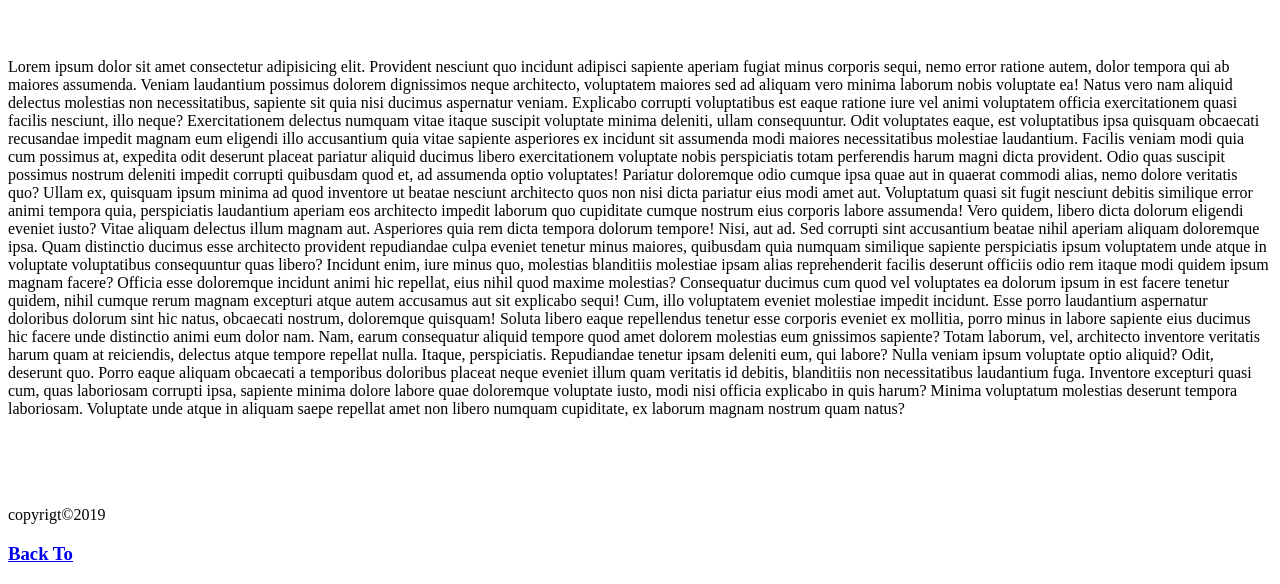
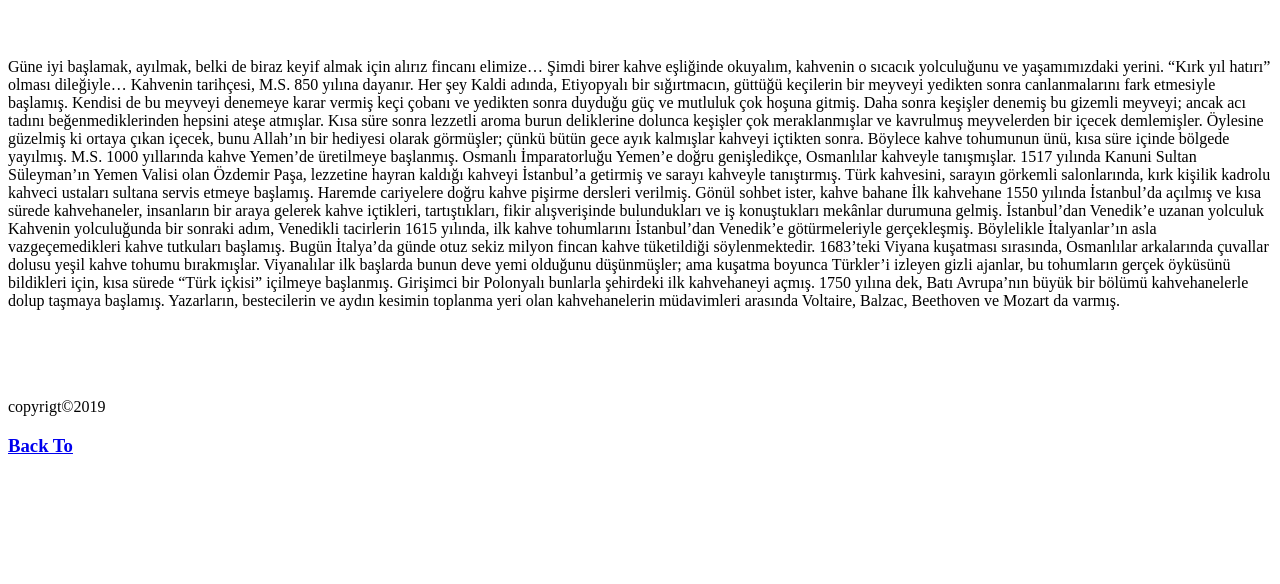
Before and after one commit to yuceldursun/newprojects, a plain HTML site: page about.html in a window 1280 px wide. Shown: the part 265-849 px from the top of the page. After the commit the page ends 800 px from the top, so only its background shows below. Drawn offline with Linux system fonts and the light colour scheme.

Commit message:
Add files via upload

```diff
--- a/about.html
+++ b/about.html
@@ -13,7 +13,7 @@
     <h3>Coffe Junkie</h3>
     <ul>
         <li><a href="index.html ">Home</a></li>
-        <li><a href="abaout.html ">Abaout</a></li>
+        <li><a href="abaout.html ">About</a></li>
         <li><a href="numbers.html ">Numbers</a></li>
         <li><a href="contact.html ">Contact</a></li>
     </ul>
@@ -24,53 +24,42 @@
     <b1>
         <br />
         <br />
-        <p>Lorem ipsum dolor sit amet consectetur adipisicing elit.
-    Provident nesciunt quo incidunt adipisci sapiente aperiam fugiat minus corporis sequi,
-     nemo error ratione autem, dolor tempora qui ab maiores assumenda.
-     Veniam laudantium possimus dolorem dignissimos neque architecto,
-    voluptatem maiores sed ad aliquam vero minima laborum nobis voluptate ea!
-     Natus vero nam aliquid delectus molestias non necessitatibus,
-    sapiente sit quia nisi ducimus aspernatur veniam.
-     Explicabo corrupti voluptatibus est eaque ratione iure vel animi voluptatem officia exercitationem quasi facilis
-     nesciunt,
-     illo neque? Exercitationem delectus numquam vitae itaque suscipit voluptate minima deleniti,
-     ullam consequuntur. Odit voluptates eaque,
-     est voluptatibus ipsa quisquam obcaecati recusandae
-    impedit magnam eum eligendi illo accusantium quia vitae
-    sapiente asperiores ex incidunt sit assumenda modi maiores
-    necessitatibus molestiae laudantium. Facilis veniam modi quia
-    cum possimus at, expedita odit deserunt placeat pariatur aliquid
-     ducimus libero exercitationem voluptate nobis perspiciatis totam perferendis harum magni
-    dicta provident. Odio quas suscipit possimus nostrum deleniti impedit
-     corrupti quibusdam quod et, ad assumenda optio voluptates! Pariatur
-     doloremque odio cumque ipsa quae aut in quaerat commodi alias,
-    nemo dolore veritatis quo? Ullam ex, quisquam ipsum minima
-    ad quod inventore ut beatae nesciunt architecto quos non nisi
-     dicta pariatur eius modi amet aut. Voluptatum quasi sit fugit nesciunt debitis similique error
-     animi tempora quia, perspiciatis laudantium aperiam eos architecto impedit laborum quo cupiditate
-      cumque nostrum eius corporis labore assumenda! Vero quidem, libero dicta dolorum eligendi eveniet iusto?
-       Vitae aliquam delectus illum magnam aut.
-    Asperiores quia rem dicta tempora dolorum tempore! Nisi, aut ad. Sed corrupti sint accusantium beatae nihil aperiam
-    aliquam doloremque ipsa. Quam distinctio ducimus esse architecto provident repudiandae culpa eveniet tenetur
-    minus maiores, quibusdam quia numquam similique sapiente perspiciatis ipsum voluptatem unde atque in voluptate
-    voluptatibus consequuntur quas libero? Incidunt enim, iure minus quo,
-    molestias blanditiis molestiae ipsam alias reprehenderit facilis deserunt officiis odio rem itaque modi
-    quidem ipsum magnam facere?
-    Officia esse doloremque incidunt animi hic repellat, eius nihil quod maxime molestias? Consequatur ducimus cum quod
-    vel voluptates ea dolorum ipsum in est facere tenetur quidem, nihil cumque rerum magnam excepturi atque
-    autem accusamus aut sit explicabo sequi! Cum, illo voluptatem eveniet molestiae impedit incidunt. Esse porro
-    laudantium aspernatur doloribus dolorum sint hic natus, obcaecati nostrum, doloremque quisquam!
-    Soluta libero eaque repellendus tenetur esse corporis eveniet ex mollitia, porro minus in labore sapiente eius ducimus
-    hic facere unde distinctio animi eum dolor nam. Nam, earum consequatur aliquid tempore quod amet dolorem molestias eum
-    gnissimos sapiente? Totam laborum, vel,
-    architecto inventore veritatis harum quam at reiciendis, delectus atque tempore repellat nulla. Itaque, perspiciatis.
-     Repudiandae tenetur ipsam deleniti eum, qui labore? Nulla veniam ipsum voluptate optio aliquid? Odit, deserunt quo.
-     Porro eaque aliquam obcaecati a temporibus doloribus placeat neque eveniet illum quam veritatis id debitis,
-     blanditiis non necessitatibus laudantium fuga. Inventore excepturi quasi cum, quas laboriosam corrupti ipsa,
-    sapiente minima dolore labore quae doloremque
-     voluptate iusto, modi nisi officia explicabo in quis harum? Minima voluptatum molestias deserunt tempora laboriosam.
-      Voluptate unde atque in aliquam saepe repellat amet non libero numquam cupiditate,
-     ex laborum magnam nostrum quam natus?
+        <p>Güne iyi başlamak, ayılmak, belki de biraz keyif almak için alırız fincanı elimize… Şimdi birer kahve eşliğinde
+        okuyalım, kahvenin o sıcacık yolculuğunu ve yaşamımızdaki yerini.
+
+        “Kırk yıl hatırı” olması dileğiyle…
+
+        Kahvenin tarihçesi, M.S. 850 yılına dayanır. Her şey Kaldi adında, Etiyopyalı bir sığırtmacın, güttüğü keçilerin bir
+        meyveyi yedikten sonra canlanmalarını fark etmesiyle başlamış. Kendisi de bu meyveyi denemeye karar vermiş keçi çobanı
+        ve yedikten sonra duyduğu güç ve mutluluk çok hoşuna gitmiş.
+
+        Daha sonra keşişler denemiş bu gizemli meyveyi; ancak acı tadını beğenmediklerinden hepsini ateşe atmışlar. Kısa süre
+        sonra lezzetli aroma burun deliklerine dolunca keşişler çok meraklanmışlar ve kavrulmuş meyvelerden bir içecek
+        demlemişler. Öylesine güzelmiş ki ortaya çıkan içecek, bunu Allah’ın bir hediyesi olarak görmüşler; çünkü bütün gece
+        ayık kalmışlar kahveyi içtikten sonra. Böylece kahve tohumunun ünü, kısa süre içinde bölgede yayılmış. M.S. 1000
+        yıllarında kahve Yemen’de üretilmeye başlanmış.
+
+        Osmanlı İmparatorluğu Yemen’e doğru genişledikçe, Osmanlılar kahveyle tanışmışlar. 1517 yılında Kanuni Sultan
+        Süleyman’ın Yemen Valisi olan Özdemir Paşa, lezzetine hayran kaldığı kahveyi İstanbul’a getirmiş ve sarayı kahveyle
+        tanıştırmış. Türk kahvesini, sarayın görkemli salonlarında, kırk kişilik kadrolu kahveci ustaları sultana servis etmeye
+        başlamış. Haremde cariyelere doğru kahve pişirme dersleri verilmiş.
+
+        Gönül sohbet ister, kahve bahane
+        İlk kahvehane 1550 yılında İstanbul’da açılmış ve kısa sürede kahvehaneler, insanların bir araya gelerek kahve
+        içtikleri, tartıştıkları, fikir alışverişinde bulundukları ve iş konuştukları mekânlar durumuna gelmiş.
+
+        İstanbul’dan Venedik’e uzanan yolculuk
+        Kahvenin yolculuğunda bir sonraki adım, Venedikli tacirlerin 1615 yılında, ilk kahve tohumlarını İstanbul’dan Venedik’e
+        götürmeleriyle gerçekleşmiş. Böylelikle İtalyanlar’ın asla vazgeçemedikleri kahve tutkuları başlamış. Bugün İtalya’da
+        günde otuz sekiz milyon fincan kahve tüketildiği söylenmektedir.
+
+        1683’teki Viyana kuşatması sırasında, Osmanlılar arkalarında çuvallar dolusu yeşil kahve tohumu bırakmışlar. Viyanalılar
+        ilk başlarda bunun deve yemi olduğunu düşünmüşler; ama kuşatma boyunca Türkler’i izleyen gizli ajanlar, bu tohumların
+        gerçek öyküsünü bildikleri için, kısa sürede “Türk içkisi” içilmeye başlanmış. Girişimci bir Polonyalı bunlarla
+        şehirdeki ilk kahvehaneyi açmış.
+
+        1750 yılına dek, Batı Avrupa’nın büyük bir bölümü kahvehanelerle dolup taşmaya başlamış. Yazarların, bestecilerin ve
+        aydın kesimin toplanma yeri olan kahvehanelerin müdavimleri arasında Voltaire, Balzac, Beethoven ve Mozart da varmış.
         <br />
         <br />
         <br />
```
Also changed, not shown: contact.html (added, +56 -0 lines), index.html (+34 -25 lines).
